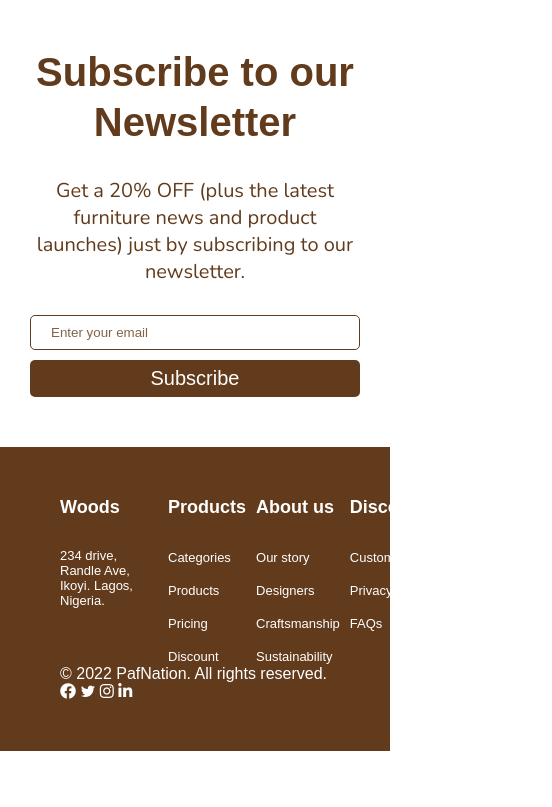
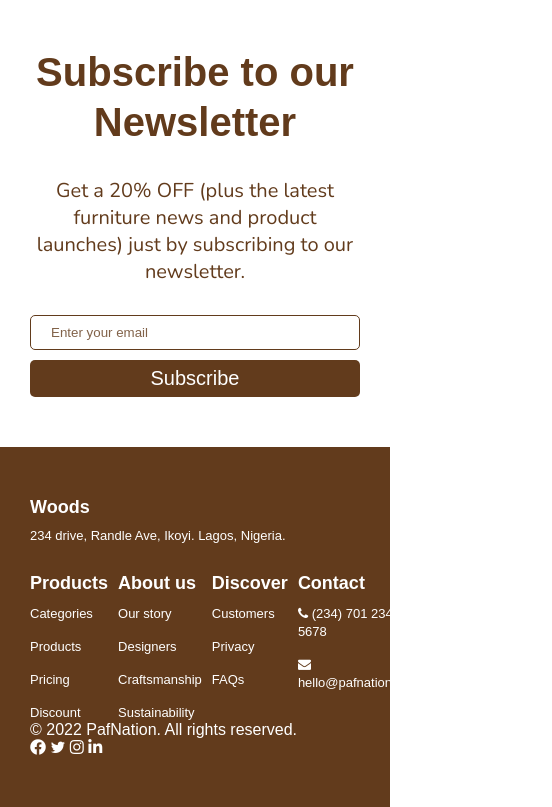
Before and after one commit to realLehre/woods, a website built with Parcel: page index.html in a window 390 px wide. Shown: the part 6082-6889 px from the top of the page, 552 px wide, since content can reach past the window. Before the commit the page ends 6833 px from the top, so only its background shows below. Built offline with nearby package versions, Linux system fonts and the light colour scheme; a small style sheet from the web is missing; a web font is replaced by a local one.

Commit message:
further styling

```diff
--- a/src/scss/_screen.scss
+++ b/src/scss/_screen.scss
@@ -210,6 +210,29 @@
           margin-left: 0px;
           margin-top: 10px;
         }
+      }
+    }
+
+    footer {
+      padding: 50px 30px;
+    }
+
+    .top-footer {
+      @include c.flex(column);
+      align-items: flex-start;
+
+      .footer-heading {
+        margin-bottom: 10px;
+      }
+      & .footer-left {
+        & .footer-texts {
+          width: 100%;
+        }
+      }
+
+      & .footer-right {
+        margin-top: 30px;
+        width: 100%;
       }
     }
   }
```
Also changed, not shown: 6 other files.
